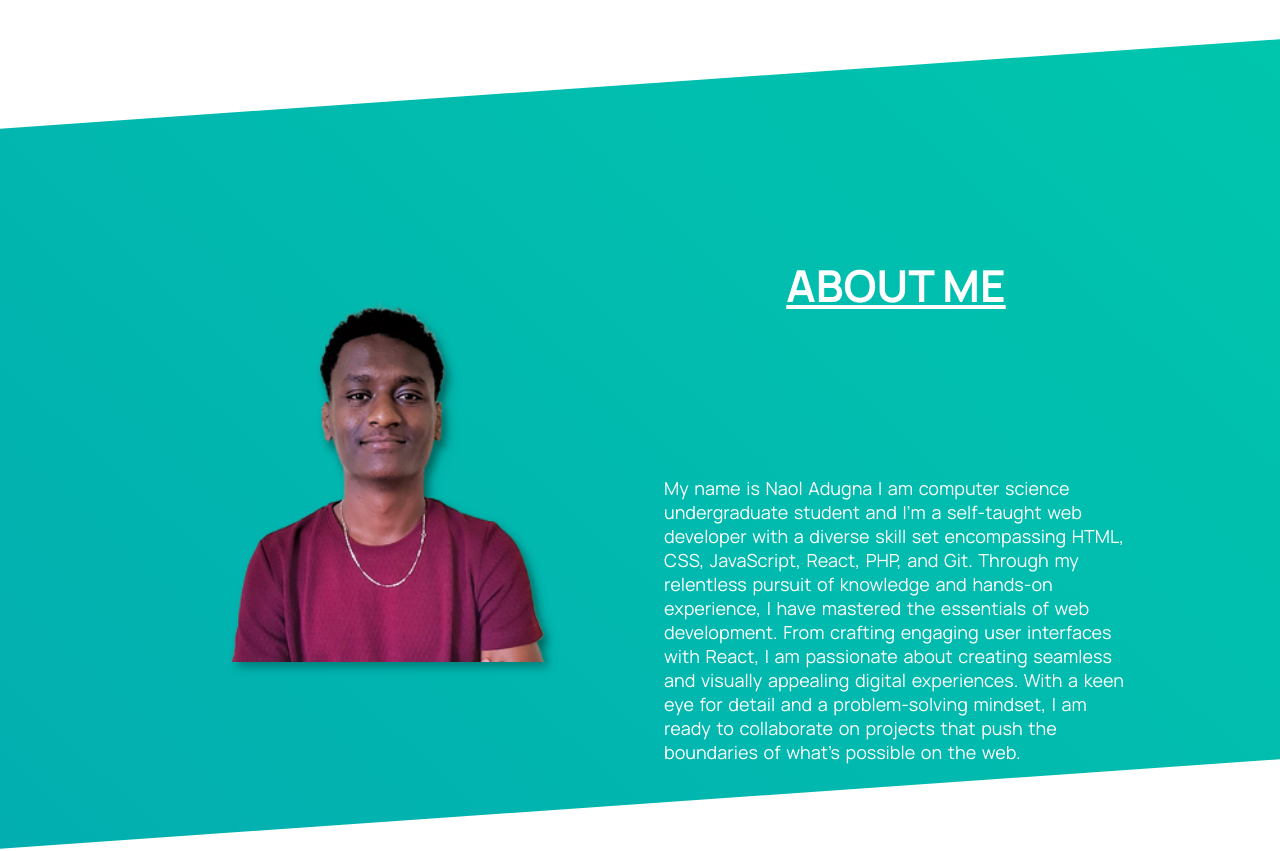
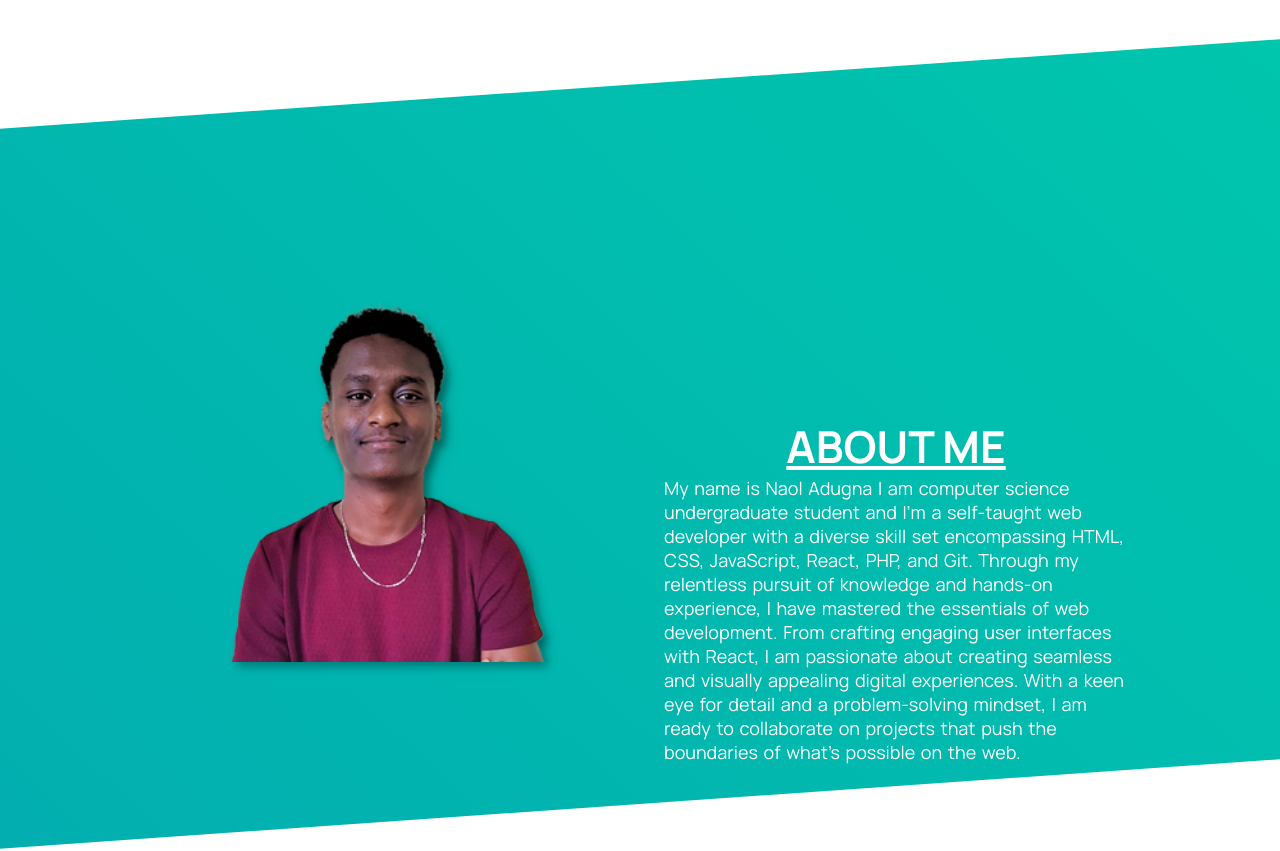
Before and after one commit to NaolAdugna/portfolio, a React (Create React App) app: page / in a window 1280 px wide. Shown: the part 860-1711 px from the top of the page. Built offline with nearby package versions, Linux system fonts and the light colour scheme.

Commit message:
Update Home.css

```diff
--- a/src/Home.css
+++ b/src/Home.css
@@ -98,18 +98,18 @@
     position:relative;
     align-items: flex-start;
     flex-direction: column;
-    /* margin-top: 24px; */
+    margin-top: 24px;
 }
 .aboutText h2{
     margin: auto;
     text-decoration: underline;
     text-align: center;
-
+    margin-bottom: 0;
 }
 .aboutContainer p{
     font-size: 18px;
     word-spacing: 2px;
-    padding: 16px 24px 40px 24px;
+    padding: 0 24px 40px 24px;
 }
 
 #projects{
```
